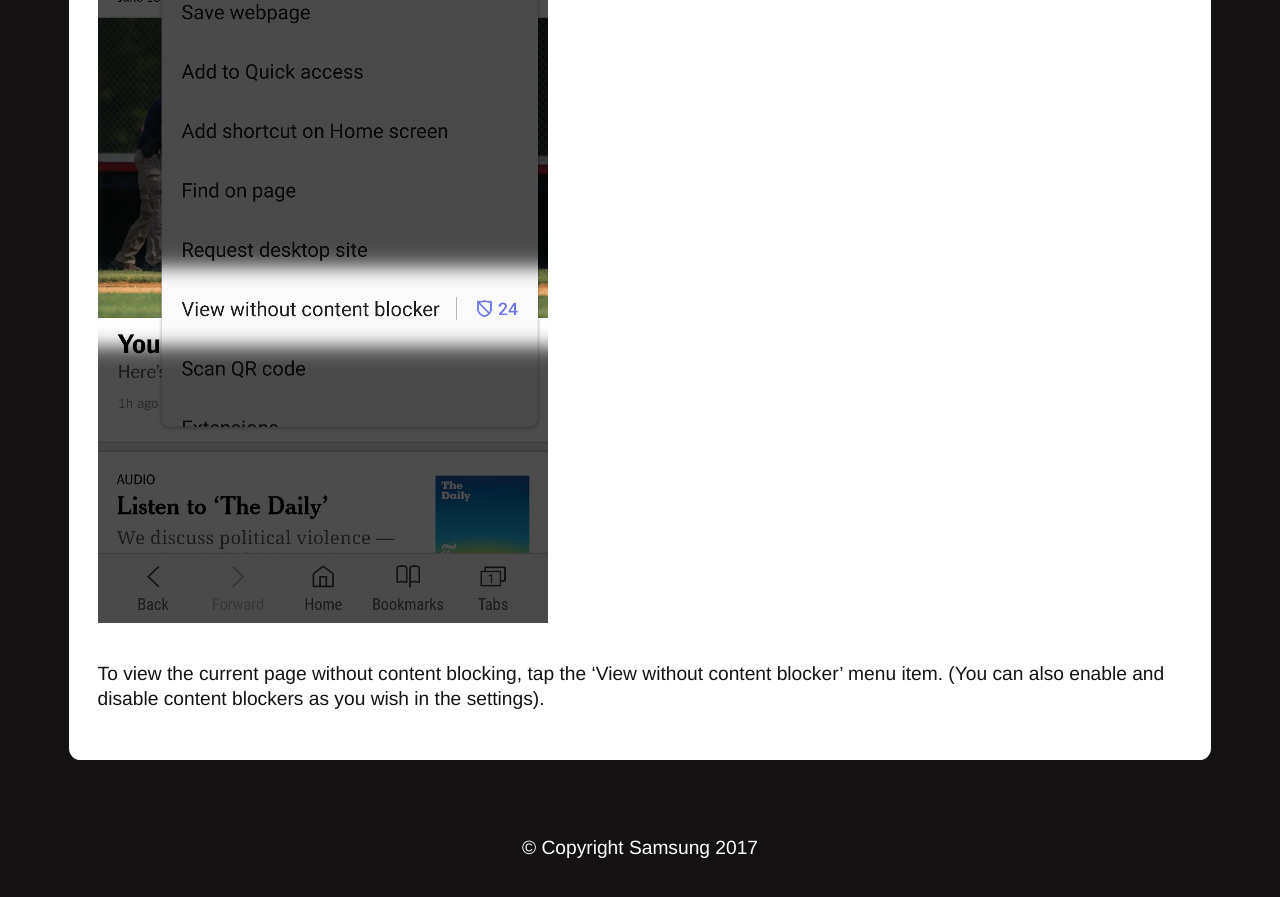
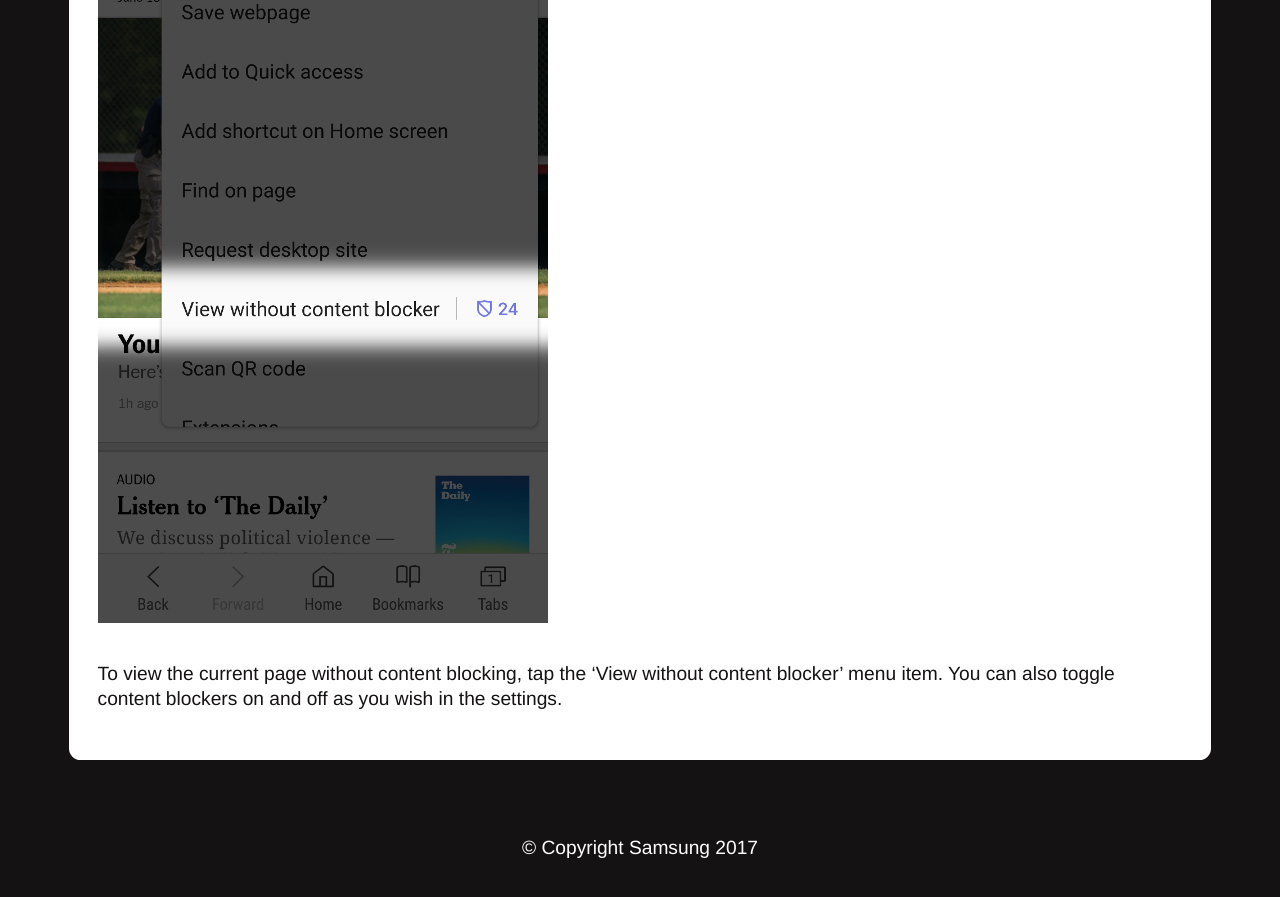
Before and after one commit to SamsungInternet/homepage-archive, a Jekyll site: the page built from docs/content-blockers.md, in a window 1280 px wide and 900 px high, scrolled down 3281 px. Shown: the top 897 px of the window. Built offline with Jekyll 4.4.1, drawn with Linux system fonts in a browser that asks for light colours.

Commit message:
Update content blockers doc copy

```diff
--- a/docs/content-blockers.md
+++ b/docs/content-blockers.md
@@ -41,4 +41,4 @@ you’ll be able to check the number of blocked requests for the current page.
 ![Viewing blocked requests](/images/docs/content-blocker-blocked.png)
 
 To view the current page without content blocking, tap the ‘View without content blocker’
-menu item. (You can also enable and disable content blockers as you wish in the settings).
+menu item. You can also toggle content blockers on and off as you wish in the settings.
```
